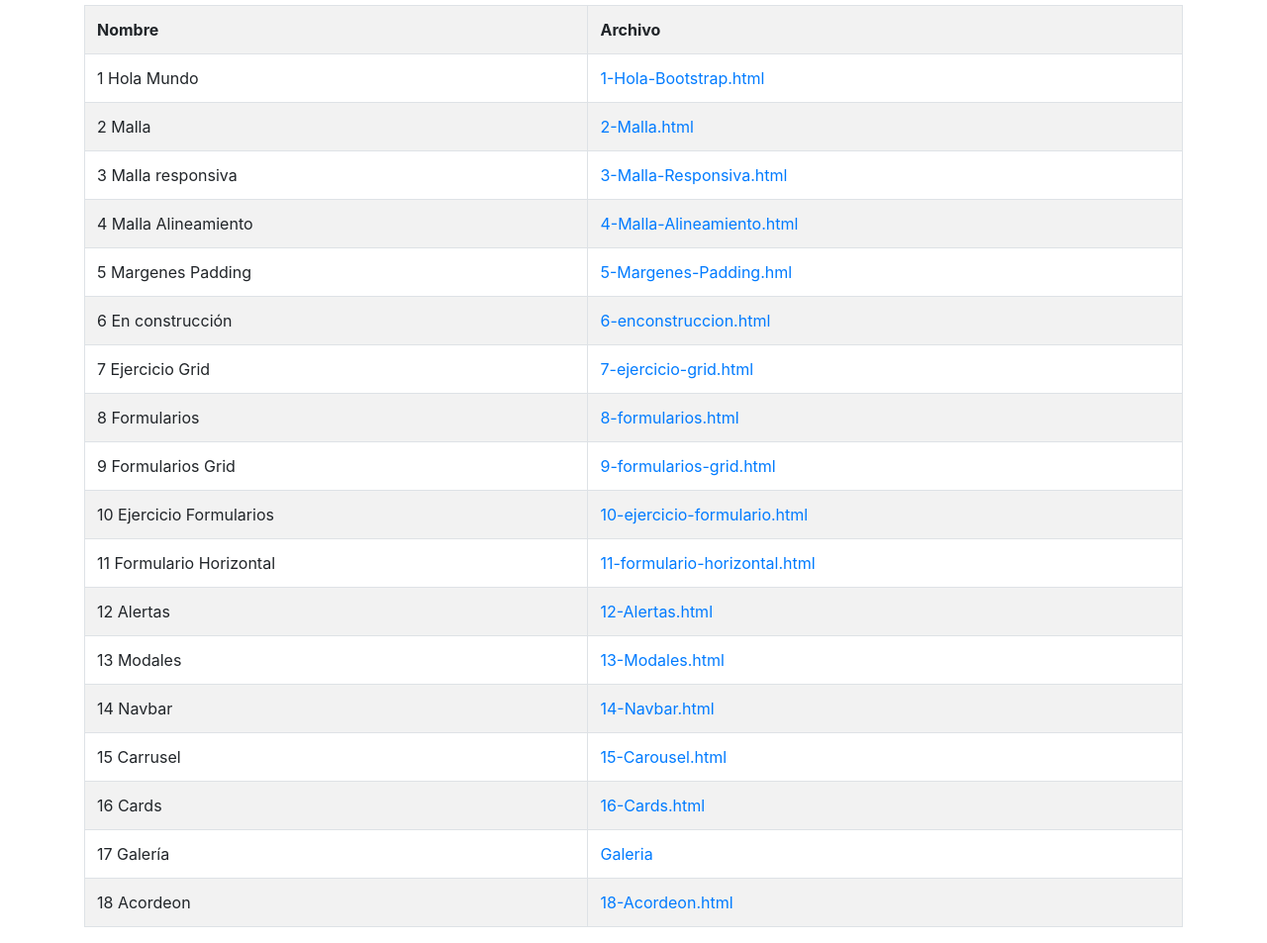
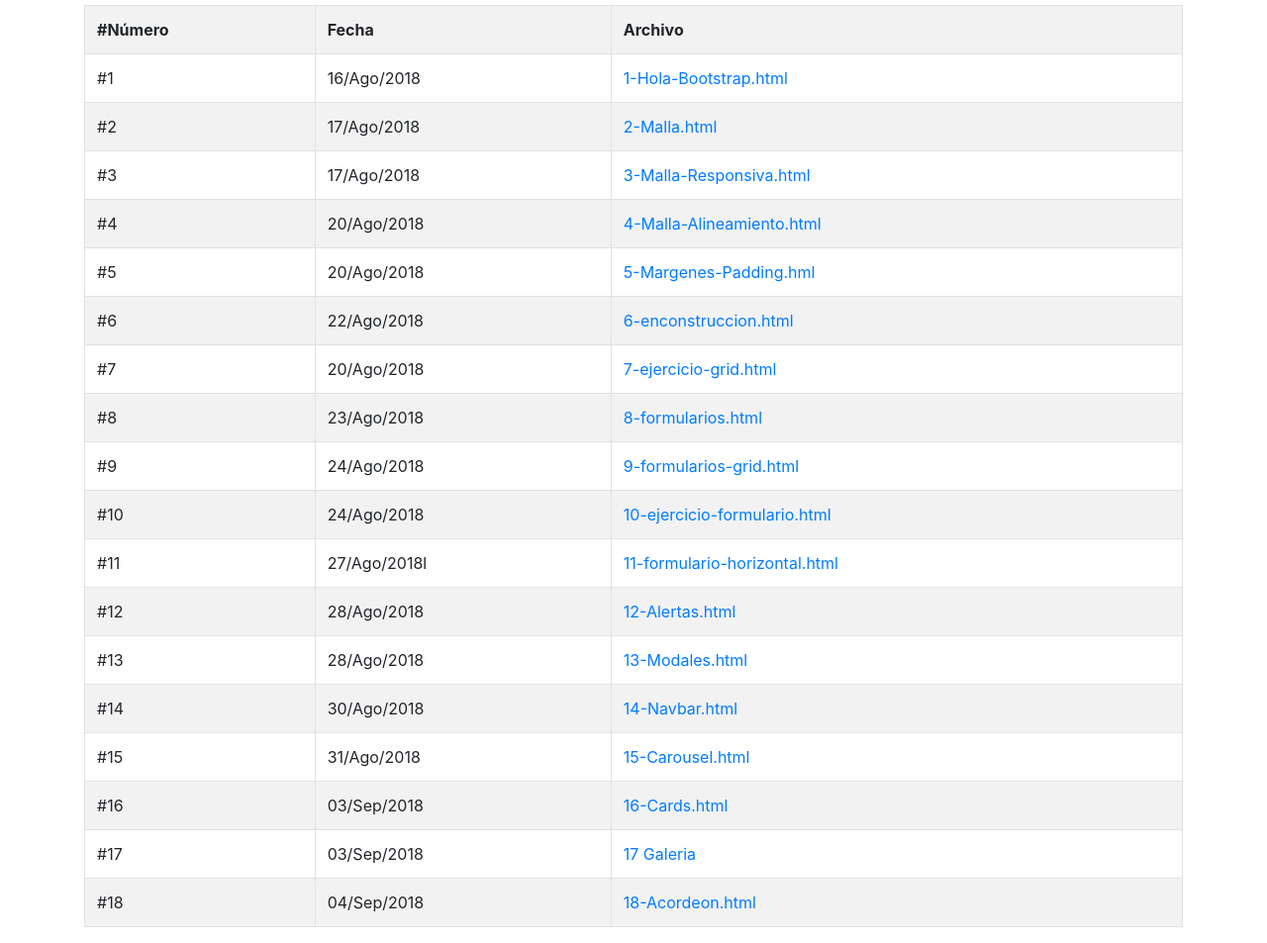
Before and after one commit to uaslp-appweb/ejemplos-bootrap-AbrahamGalarza, a plain HTML site: page index.html in a window 1280 px wide. Shown: the part 51-1004 px from the top of the page at 99% size. Drawn offline with nearby package versions, Linux system fonts and the light colour scheme.

Commit message:
-Actualizacion index

```diff
--- a/index.html
+++ b/index.html
@@ -21,85 +21,106 @@
         <table class="table table-striped table-bordered table-hover">
             <tr>
                 <th>
-                    Nombre
+                    #Número
+                </th>
+                <th>
+                    Fecha
                 </th>
                 <th>
                     Archivo
                 </th>
             </tr>
             <tr>
-                <td>1 Hola Mundo</td>
+                <td>#1</td>
+                <td>16/Ago/2018</td>
                 <td> <a href="1-Hola-Bootstrap.html">1-Hola-Bootstrap.html</a></td>
             </tr>
             <tr>
-                <td>2 Malla</td>
+                <td>#2</td>
+                <td>17/Ago/2018</td>
                 <td> <a href="2-Malla.html">2-Malla.html</a></td>
             </tr>
             <tr>
-                <td>3 Malla responsiva</td>
+                <td>#3</td>
+                <td>17/Ago/2018</td>
                 <td> <a href="3-Malla-Responsiva.html">3-Malla-Responsiva.html</a></td>
             </tr>
             <tr>
-                <td>4 Malla Alineamiento</td>
+                <td>#4</td>
+                <td>20/Ago/2018</td>
                 <td> <a href="4-Malla-Alineamiento.html">4-Malla-Alineamiento.html</a></td>
             </tr>
             <tr>
-                <td>5 Margenes Padding</td>
+                <td>#5</td>
+                <td>20/Ago/2018</td>
                 <td> <a href="5-Margenes-Padding.html">5-Margenes-Padding.hml</a></td>
             </tr>
             <tr>
-                <td>6 En construcción</td>
+                <td>#6</td>
+                <td>22/Ago/2018</td>
                 <td> <a href="6-enconstruccion.html">6-enconstruccion.html</a></td>
             </tr>
             <tr>
-                <td>7 Ejercicio Grid</td>
+                <td>#7</td>
+                <td>20/Ago/2018</td>
                 <td> <a href="7-ejercicio-grid.html">7-ejercicio-grid.html</a></td>
             </tr>
             <tr>
-                <td>8 Formularios</td>
+                <td>#8</td>
+                <td>23/Ago/2018</td>
                 <td> <a href="8-formularios.html">8-formularios.html</a></td>
             </tr>
             <tr>
-                <td>9 Formularios Grid</td>
+                <td>#9</td>
+                <td>24/Ago/2018</td>
                 <td> <a href="9-formularios-grid.html">9-formularios-grid.html</a></td>
             </tr>
 
             <tr>
-                <td>10 Ejercicio Formularios</td>
+                <td>#10</td>
+                <td>24/Ago/2018</td>
                 <td> <a href="10-ejercicio-formulario.html">10-ejercicio-formulario.html</a></td>
             </tr>
 
             <tr>
-                <td>11 Formulario Horizontal</td>
+                <td>#11</td>
+                <td>27/Ago/2018l</td>
                 <td> <a href="11-formulario-horizontal.html">11-formulario-horizontal.html</a></td>
             </tr>
 
             <tr>
-                <td>12 Alertas</td>
+                <td>#12</td>
+                <td>28/Ago/2018</td>
                 <td> <a href="12-Alertas.html">12-Alertas.html</a></td>
             </tr>
             <tr>
-                <td>13 Modales</td>
+                <td>#13</td>
+                <td>28/Ago/2018</td>
                 <td> <a href="13-Modales.html">13-Modales.html</a></td>
             </tr>
             <tr>
-                <td>14 Navbar</td>
+                <td>#14</td>
+                <td>30/Ago/2018</td>
                 <td> <a href="14-Navbar.html">14-Navbar.html</a></td>
             </tr>
             <tr>
-                <td>15 Carrusel</td>
+                <td>#15</td>
+                <td>31/Ago/2018</td>
                 <td> <a href="15-Carousel.html">15-Carousel.html</a></td>
             </tr>
             <tr>
-                <td>16 Cards</td>
+                <td>#16</td>
+                <td>03/Sep/2018</td>
                 <td> <a href="16-Cards.html">16-Cards.html</a></td>
             </tr>
             <tr>
-                <td>17 Galería</td>
-                <td> <a href="17-Galeria/">Galeria</a></td>
+                <td>#17</td>
+                <td>03/Sep/2018</td>
+                <td> <a href="17-Galeria/">17 Galeria</a></td>
             </tr>
             <tr>
-                <td>18 Acordeon</td>
+                <td>#18</td>
+                <td>04/Sep/2018</td>
                 <td> <a href="18-Acordeon.html">18-Acordeon.html</a></td>
             </tr>
         </table>
```
